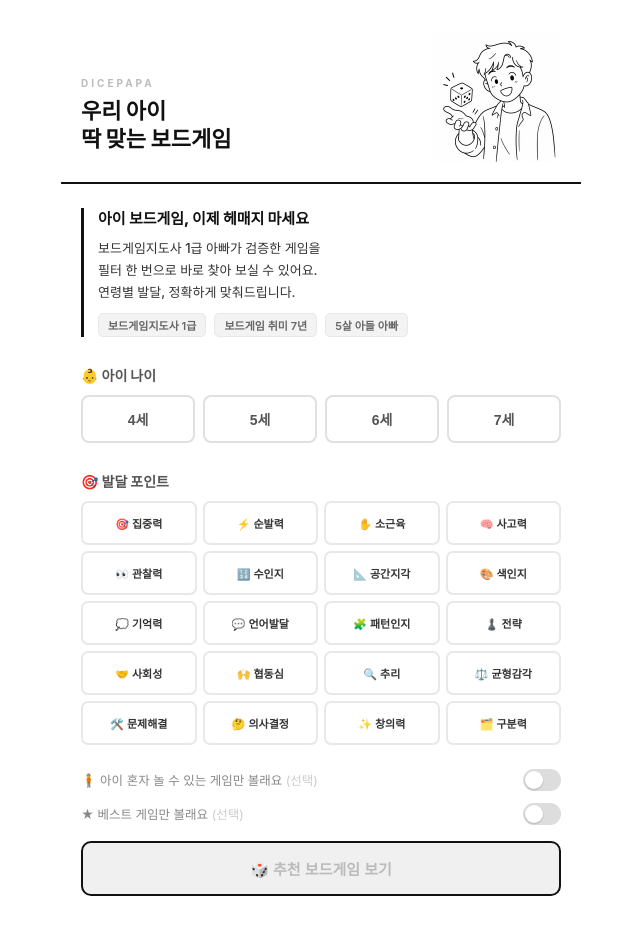
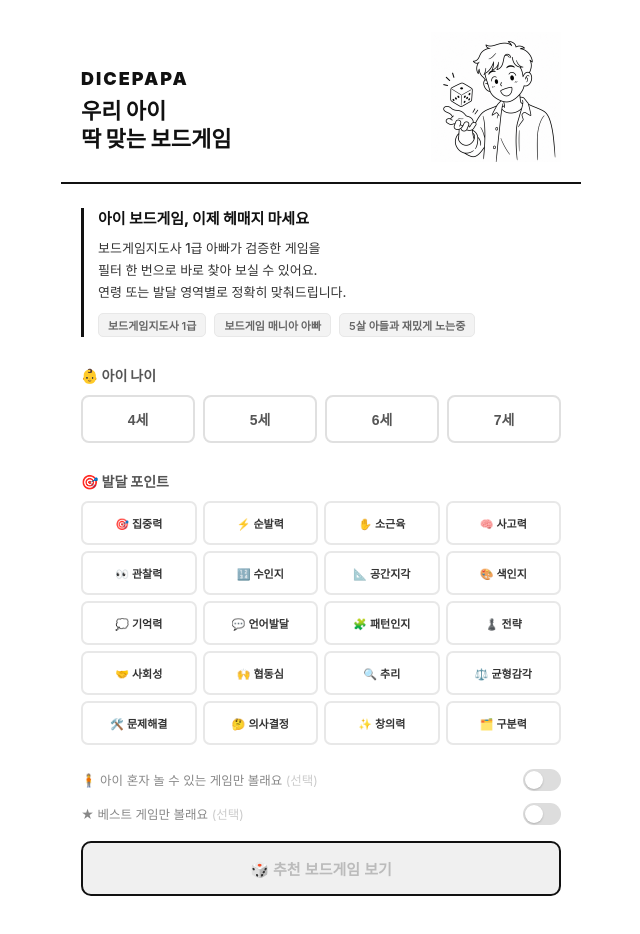
Before and after one commit to dicepapa777-master/dicepapa, a React (Vite) app: page / in a window 1280 px wide. Shown: the top 934 px of the page, without its empty margins (319-959 px from the left). Built offline with nearby package versions, Linux system fonts and the light colour scheme.

Commit message:
Update App.jsx

```diff
--- a/src/App.jsx
+++ b/src/App.jsx
@@ -2021,6 +2021,12 @@ export default function App() {
   const [expanded, setExpanded] = useState(null);
   const [imgError, setImgError] = useState({});
 
+  const track = (eventName, params = {}) => {
+    if (typeof window !== "undefined" && typeof window.gtag === "function") {
+      window.gtag("event", eventName, params);
+    }
+  };
+
   const ages = [4, 5, 6, 7];
 
   const filtered = games.filter(g =>
@@ -2042,7 +2048,7 @@ export default function App() {
         maxWidth: 480, margin: "0 auto",
       }}>
         <div style={{ flex: 1 }}>
-          <div style={{ fontSize: 10, fontWeight: 700, color: "#BBB", letterSpacing: 3, textTransform: "uppercase", marginBottom: 8 }}>DICEPAPA</div>
+          <div style={{ fontSize: 18, fontWeight: 900, color: "#111", letterSpacing: 2, textTransform: "uppercase", marginBottom: 8 }}>DICEPAPA</div>
           <div style={{ fontSize: 22, fontWeight: 900, color: "#111", lineHeight: 1.3, marginBottom: 8 }}>우리 아이<br />딱 맞는 보드게임</div>
         </div>
         <img
@@ -2063,10 +2069,10 @@ export default function App() {
               <div style={{ fontSize: 13, color: "#333", lineHeight: 1.7, fontWeight: 500 }}>
                 보드게임지도사 1급 아빠가 검증한 게임을<br />
                 필터 한 번으로 바로 찾아 보실 수 있어요.<br />
-                연령별 발달, 정확하게 맞춰드립니다.
+                연령 또는 발달 영역별로 정확히 맞춰드립니다.
               </div>
               <div style={{ display: "flex", gap: 8, marginTop: 10, flexWrap: "wrap" }}>
-                {["보드게임지도사 1급", "보드게임 취미 7년", "5살 아들 아빠"].map(tag => (
+                {["보드게임지도사 1급", "보드게임 매니아 아빠", "5살 아들과 재밌게 노는중"].map(tag => (
                   <span key={tag} style={{
                     padding: "3px 9px", borderRadius: 5, background: "#F3F3F3",
                     border: "1px solid #E8E8E8", fontSize: 11, color: "#666", fontWeight: 600,
@@ -2080,7 +2086,11 @@ export default function App() {
               <div style={{ fontSize: 14, fontWeight: 800, color: "#555", marginBottom: 10 }}>👶 아이 나이</div>
               <div style={{ display: "flex", gap: 8, flexWrap: "wrap" }}>
                 {ages.map(age => (
-                  <button key={age} onClick={() => setSelectedAge(selectedAge === age ? null : age)} style={{
+                  <button key={age} onClick={() => {
+                    const next = selectedAge === age ? null : age;
+                    setSelectedAge(next);
+                    if (next !== null) track("select_age", { age: next });
+                  }} style={{
                     flex: "1 1 calc(25% - 8px)", minWidth: 60, padding: "12px 0", borderRadius: 8,
                     border: selectedAge === age ? "2px solid #111" : "2px solid #E0E0E0",
                     background: selectedAge === age ? "#111" : "#fff",
@@ -2096,7 +2106,11 @@ export default function App() {
               <div style={{ fontSize: 14, fontWeight: 800, color: "#555", marginBottom: 10 }}>🎯 발달 포인트</div>
               <div style={{ display: "grid", gridTemplateColumns: "repeat(4, 1fr)", gap: 6 }}>
                 {allPurposes.map(p => (
-                  <button key={p} onClick={() => setSelectedPurpose(selectedPurpose === p ? null : p)} style={{
+                  <button key={p} onClick={() => {
+                    const next = selectedPurpose === p ? null : p;
+                    setSelectedPurpose(next);
+                    if (next !== null) track("select_purpose", { purpose: next, selected_age: selectedAge || "none" });
+                  }} style={{
                     padding: "9px 3px", minHeight: 44, borderRadius: 7,
                     border: selectedPurpose === p ? "2px solid #111" : "2px solid #E8E8E8",
                     background: selectedPurpose === p ? "#111" : "#fff",
@@ -2110,7 +2124,11 @@ export default function App() {
             </div>
 
             <div
-              onClick={() => setSoloOnly(!soloOnly)}
+              onClick={() => {
+                const next = !soloOnly;
+                setSoloOnly(next);
+                if (next) track("toggle_solo_only", {});
+              }}
               style={{
                 display: "flex", alignItems: "center", justifyContent: "space-between",
                 gap: 10, marginBottom: 12, cursor: "pointer",
@@ -2132,7 +2150,11 @@ export default function App() {
             </div>
 
             <div
-              onClick={() => setBestOnly(!bestOnly)}
+              onClick={() => {
+                const next = !bestOnly;
+                setBestOnly(next);
+                if (next) track("toggle_best_only", {});
+              }}
               style={{
                 display: "flex", alignItems: "center", justifyContent: "space-between",
                 gap: 10, marginBottom: 16, cursor: "pointer",
@@ -2154,7 +2176,17 @@ export default function App() {
             </div>
 
             <button
-              onClick={() => { if (selectedAge || selectedPurpose || soloOnly || bestOnly) setShowResult(true); }}
+              onClick={() => {
+                if (selectedAge || selectedPurpose || soloOnly || bestOnly) {
+                  setShowResult(true);
+                  track("view_result", {
+                    age: selectedAge || "none",
+                    purpose: selectedPurpose || "none",
+                    solo_only: soloOnly,
+                    best_only: bestOnly,
+                  });
+                }
+              }}
               disabled={!selectedAge && !selectedPurpose && !soloOnly && !bestOnly}
               style={{
                 width: "100%", padding: "15px", borderRadius: 10,
@@ -2260,7 +2292,7 @@ export default function App() {
                             <div style={{ display: "flex", alignItems: "center", gap: 6, marginBottom: 3 }}>
                               <div style={{ fontWeight: 800, fontSize: 14, color: "#111" }}>{g.name}</div>
                             </div>
-                            <div style={{ fontSize: 11, color: "#AAA", marginBottom: 6 }}>
+                            <div style={{ fontSize: 12, fontWeight: 600, color: "#777", marginBottom: 6 }}>
                               <div>👥 {g.players} · ⏱ {g.time}</div>
                               <div>🧒 {g.ageMin}세부터</div>
                             </div>
@@ -2284,8 +2316,14 @@ export default function App() {
                       </div>
                       {isOpen && (
                         <div style={{ padding: "0 16px 16px", borderTop: "1px solid #F0F0F0" }}>
+                          {g.effect && (
+                            <div style={{ marginTop: 14, padding: "14px 16px", background: "#F5FFF3", borderRadius: 10, border: "1.5px solid #B9E6BE" }}>
+                              <div style={{ fontSize: 13, fontWeight: 800, color: "#3E9B4C", marginBottom: 6 }}>🌱 발달 효과</div>
+                              <div style={{ fontSize: 15, fontWeight: 600, color: "#222", lineHeight: 1.6 }}>{g.effect}</div>
+                            </div>
+                          )}
                           <div style={{
-                            marginTop: 12, width: "100%", aspectRatio: "1 / 1", borderRadius: 10, position: "relative",
+                            margin: "12px auto 0", width: "80%", aspectRatio: "1 / 1", borderRadius: 10, position: "relative",
                             overflow: "hidden", background: "#F3F3F3", border: "1px solid #EEE",
                             display: "flex", alignItems: "center", justifyContent: "center",
                           }}>
@@ -2313,32 +2351,27 @@ export default function App() {
                             )}
                           </div>
                           {g.rule && (
-                            <div style={{ marginTop: 12 }}>
-                              <div style={{ fontSize: 10, fontWeight: 700, color: "#BBB", letterSpacing: 1, marginBottom: 5, textTransform: "uppercase" }}>📖 간단 규칙</div>
-                              <div style={{ fontSize: 12, color: "#444", lineHeight: 1.7 }}>{g.rule}</div>
-                            </div>
-                          )}
-                          {g.effect && (
-                            <div style={{ marginTop: 12, padding: "10px 12px", background: "#F8F8F8", borderRadius: 8 }}>
-                              <div style={{ fontSize: 10, fontWeight: 700, color: "#BBB", letterSpacing: 1, marginBottom: 4, textTransform: "uppercase" }}>🌱 발달 효과</div>
-                              <div style={{ fontSize: 12, color: "#444", lineHeight: 1.7 }}>{g.effect}</div>
+                            <div style={{ marginTop: 12, padding: "8px 10px", background: "#F5F8FF", borderRadius: 7, border: "1px solid #CBDCF9" }}>
+                              <div style={{ fontSize: 10, fontWeight: 700, color: "#4A7FD1", marginBottom: 3 }}>📖 간단 규칙</div>
+                              <div style={{ fontSize: 12, color: "#222", lineHeight: 1.5 }}>{g.rule}</div>
                             </div>
                           )}
                           {g.pros && (
-                            <div style={{ marginTop: 12, padding: "8px 10px", background: "#F5FFF6", borderRadius: 7, border: "1px solid #C3EAC8" }}>
-                              <div style={{ fontSize: 10, fontWeight: 700, color: "#5DA86A", marginBottom: 3 }}>👍 후기 장점</div>
-                              <div style={{ fontSize: 12, color: "#333", lineHeight: 1.5 }}>{g.pros}</div>
+                            <div style={{ marginTop: 12, padding: "8px 10px", background: "#F7F1FC", borderRadius: 7, border: "1px solid #E0C9F0" }}>
+                              <div style={{ fontSize: 10, fontWeight: 700, color: "#8B5AC0", marginBottom: 3 }}>👍 후기 요약</div>
+                              <div style={{ fontSize: 12, color: "#222", lineHeight: 1.5 }}>{g.pros}</div>
                             </div>
                           )}
                           {g.caution && (
                             <div style={{ marginTop: 8, padding: "8px 10px", background: "#FFFDF3", borderRadius: 7, border: "1px solid #FAEDC2" }}>
                               <div style={{ fontSize: 10, fontWeight: 700, color: "#C8A02A", marginBottom: 3 }}>⚠️ 주의사항</div>
-                              <div style={{ fontSize: 12, color: "#666", lineHeight: 1.5 }}>{g.caution}</div>
+                              <div style={{ fontSize: 12, color: "#222", lineHeight: 1.5 }}>{g.caution}</div>
                             </div>
                           )}
                           {g.coupang ? (
                             <a href={g.coupang} target="_blank" rel="noopener noreferrer"
-                              style={{ display: "block", marginTop: 12, padding: "10px", borderRadius: 8, background: "#FFC9B9", color: "#5A3B2E", textAlign: "center", fontWeight: 700, fontSize: 13, textDecoration: "none" }}>
+                              onClick={() => track("click_purchase", { game_no: g.no, game_name: g.name })}
+                              style={{ display: "block", marginTop: 12, padding: "10px", borderRadius: 8, background: "#FF5A5F", color: "#fff", textAlign: "center", fontWeight: 700, fontSize: 13, textDecoration: "none" }}>
                               🛒 구매하러 가기
                             </a>
                           ) : (
```
